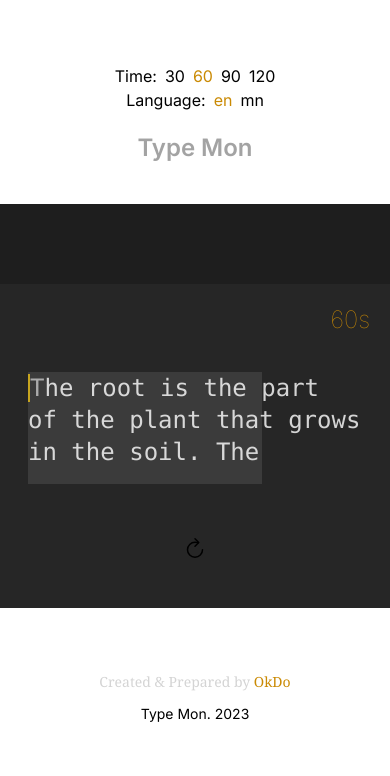
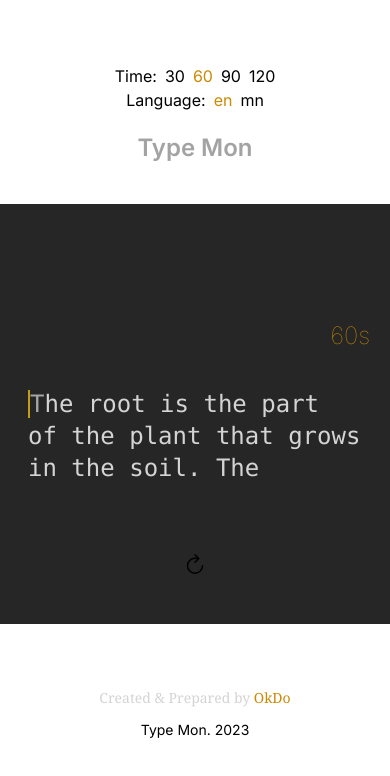
Before and after one commit to OthyTenk/type-mon, a Next.js app: page / in a window 390 px wide. Shown: the top 776 px of the page. Built offline with nearby package versions, Linux system fonts and the light colour scheme.

Commit message:
fix: restores some removed codes

```diff
--- a/app/components/Typing.tsx
+++ b/app/components/Typing.tsx
@@ -171,7 +171,8 @@ const Typing = () => {
         <div
           className={`md:max-w-5xl p-5 md:p-7 w-[calc(100% - 10px)] md:rounded-3xl ${
             isTyping ? "bg-[#1E1E1E]" : "bg-neutral-800"
-          }  md:shadow-md flex flex-col flex-1 mt-20 md:mt-0`}>
+          }  md:shadow-lg`}>
+          <div className="flex flex-1 mt-24 md:mt-0"></div>
           <TimeTick timeLeft={timeLeft} />
           {/* <Preview typingText={typingText} onTryAgain={onTryAgain} /> */}
 
@@ -179,7 +180,7 @@ const Typing = () => {
             <input
               ref={inputRef}
               type="text"
-              className="md:-z-10 absolute caret-transparent opacity-10 outline-none text-transparent h-28 border-transparent"
+              className="md:-z-10 absolute caret-transparent opacity-10 outline-none text-transparent h-28 border-transparent bg-transparent"
               autoFocus
               value={inpFieldValue}
               onChange={onTyping}
```
